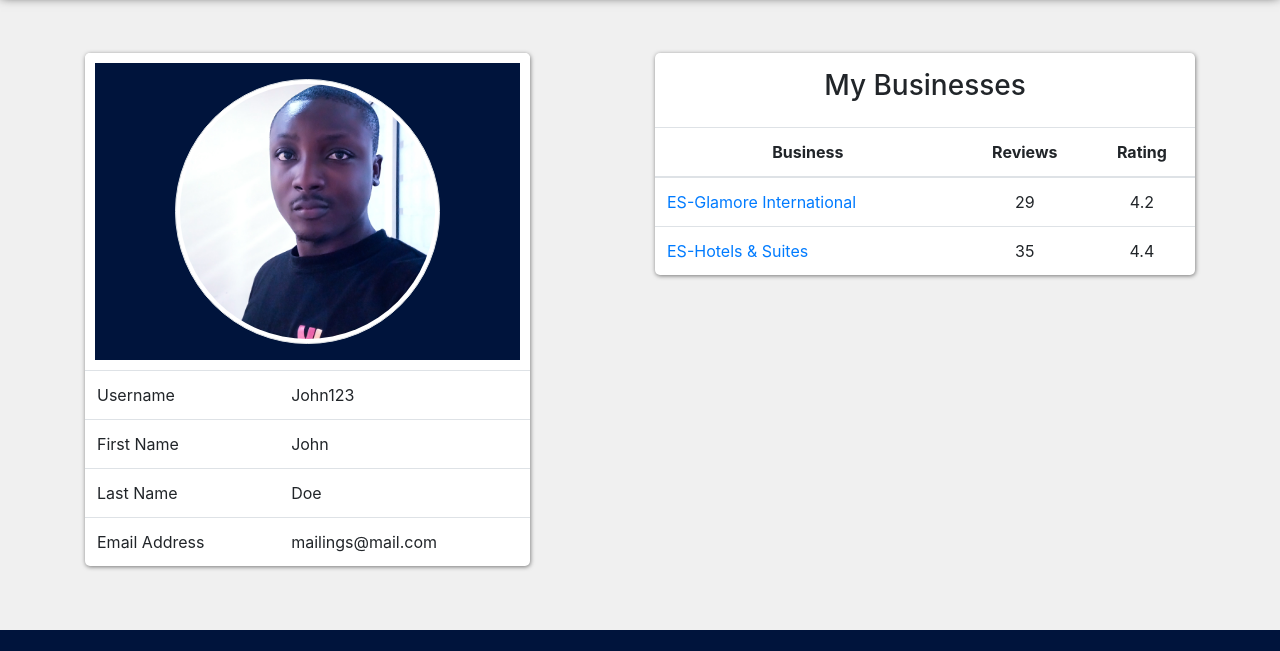
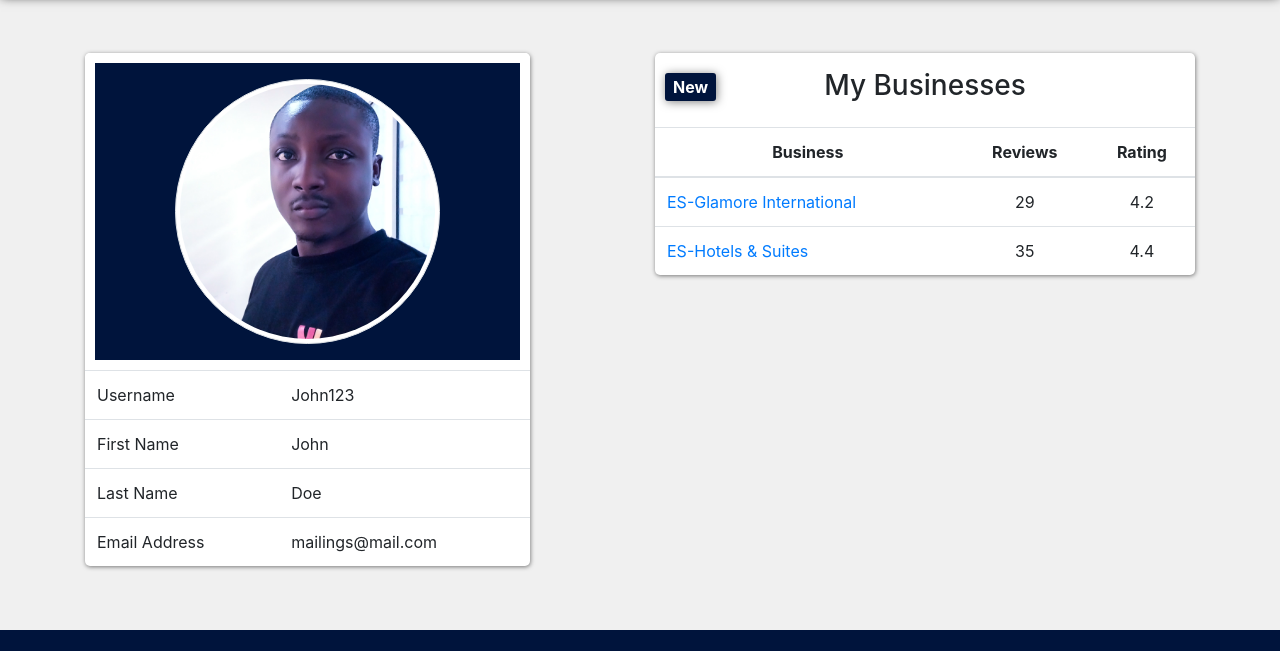
Before and after one commit to enJames/BEConnect, a plain HTML site: page template/UserProfile.html in a window 1280 px wide. Shown: the part 139-790 px from the top of the page. Drawn offline with nearby package versions, Linux system fonts and the light colour scheme.

Commit message:
Add New button

```diff
--- a/template/UserProfile.html
+++ b/template/UserProfile.html
@@ -9,7 +9,8 @@
     	<link rel="stylesheet" href="https://cdnjs.cloudflare.com/ajax/libs/font-awesome/4.7.0/css/font-awesome.min.css">
         <link rel="stylesheet" href="static-files/css/normalize.css">
         <link rel="stylesheet" href="static-files/css/master.css">
-        <link rel="stylesheet" href="static-files/css/user-profile.css">
+        <link rel="stylesheet" href="static-files/css/submaster.css">
+        <link rel="stylesheet" href="static-files/css/user.css">
     </head>
     <body>
         <div class="nav-div fixed-top">
@@ -87,6 +88,11 @@
                     <div class="col-md-6">
                         <div class="my-businesses">
                             <h3 class="text-center p-3">My Businesses</h3>
+                            <div class="action-button-div">
+                                <a href="CreateBusinessPage.html">
+                                    <button class="action-button" type="button" name="new" id="new">New</button>
+                                </a>
+                            </div>
                             <table class="table table-responsive-md text-center">
                                 <thead>
                                     <tr>
--- a/template/static-files/css/submaster.css
+++ b/template/static-files/css/submaster.css
@@ -38,3 +38,22 @@ body {
 .business:hover .business-item {
     color: white;
 }
+.action-button-div {
+    position: absolute;
+    top: 20px;
+    left: 10px;
+}
+.action-button {
+    background-color: rgb(0,20,60);
+    color: white;
+    font-weight: bold;
+    padding: 5px 8px;
+    cursor: pointer;
+    border: none;
+    border-radius: 3px;
+    box-shadow: 1px 1px 10px 0 rgba(0,0,0,.5);
+    transition: .3s ease-in-out;
+}
+.action-button:hover {
+    transform: scale(1.05);
+}
--- a/template/static-files/css/user-profile.css
+++ b/template/static-files/css/user.css
@@ -17,6 +17,7 @@ body {
     border-radius: 1000px;
 }
 .my-businesses {
+    position: relative;
     background-color: white;
     border-radius: 5px;
     box-shadow: 0.5px 1px 4px 0 rgba(0,0,0,.5);
```
Also changed, not shown: template/CreateBusinessPage.html (+0 -1 lines).
